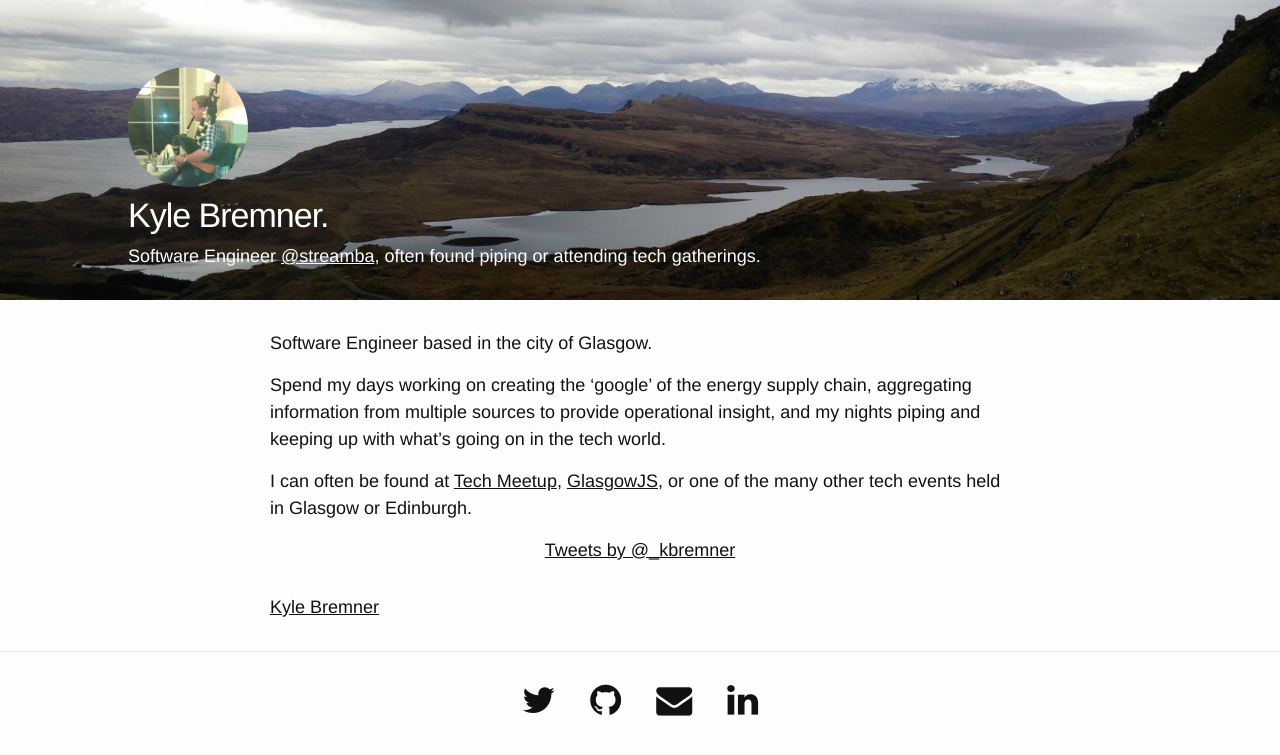
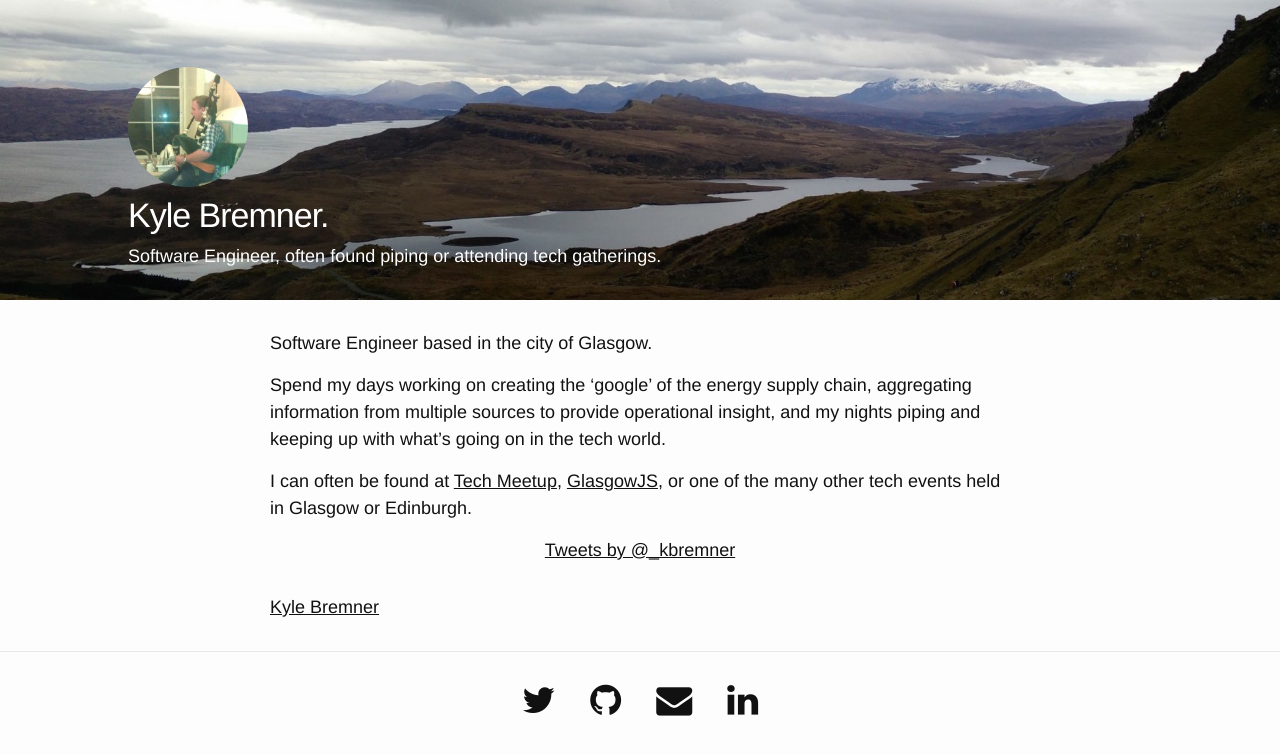
Before and after one commit to kbremner/kbremner.github.io, a Jekyll site: the page built from index.md, in a window 1280 px wide. Shown: the top 755 px of the page. Built offline with Jekyll 4.4.1, drawn with Linux system fonts in a browser that asks for light colours; nearby versions of some CDN libraries; a script that is not in the unit is left out; comment, search, counter and statistics services are not loaded.

Commit message:
Remove employer

```diff
--- a/_includes/header.html
+++ b/_includes/header.html
@@ -2,8 +2,6 @@
   <div class="header-content">
     <img class="profile-img" src="images/profile.jpg">
     <div class="site-title">{{ site.real_name }}.</div>
-    <div>Software Engineer <a href="http://streamba.net">@streamba</a>,
-      often found piping or attending tech gatherings.
-    </div>
+    <div>Software Engineer, often found piping or attending tech gatherings.</div>
   </div>
 </header>
```
